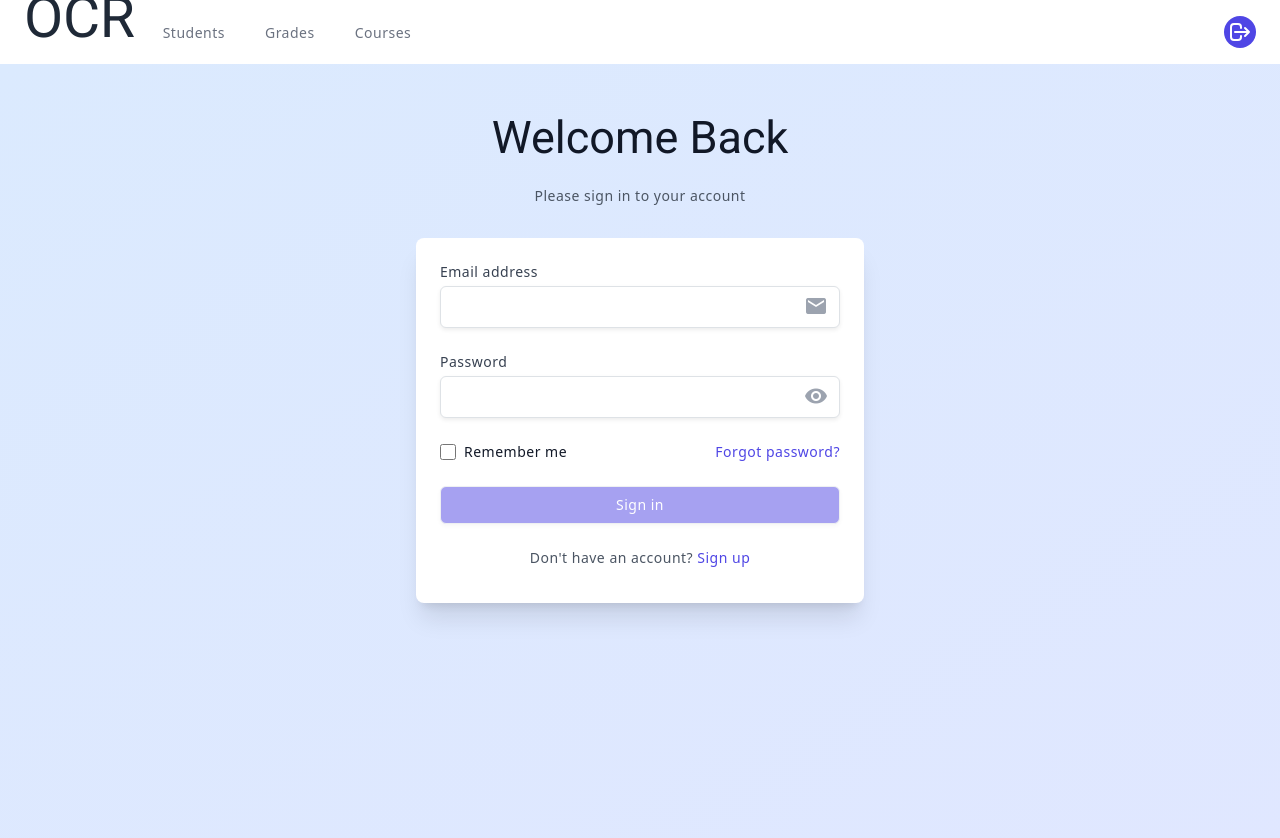
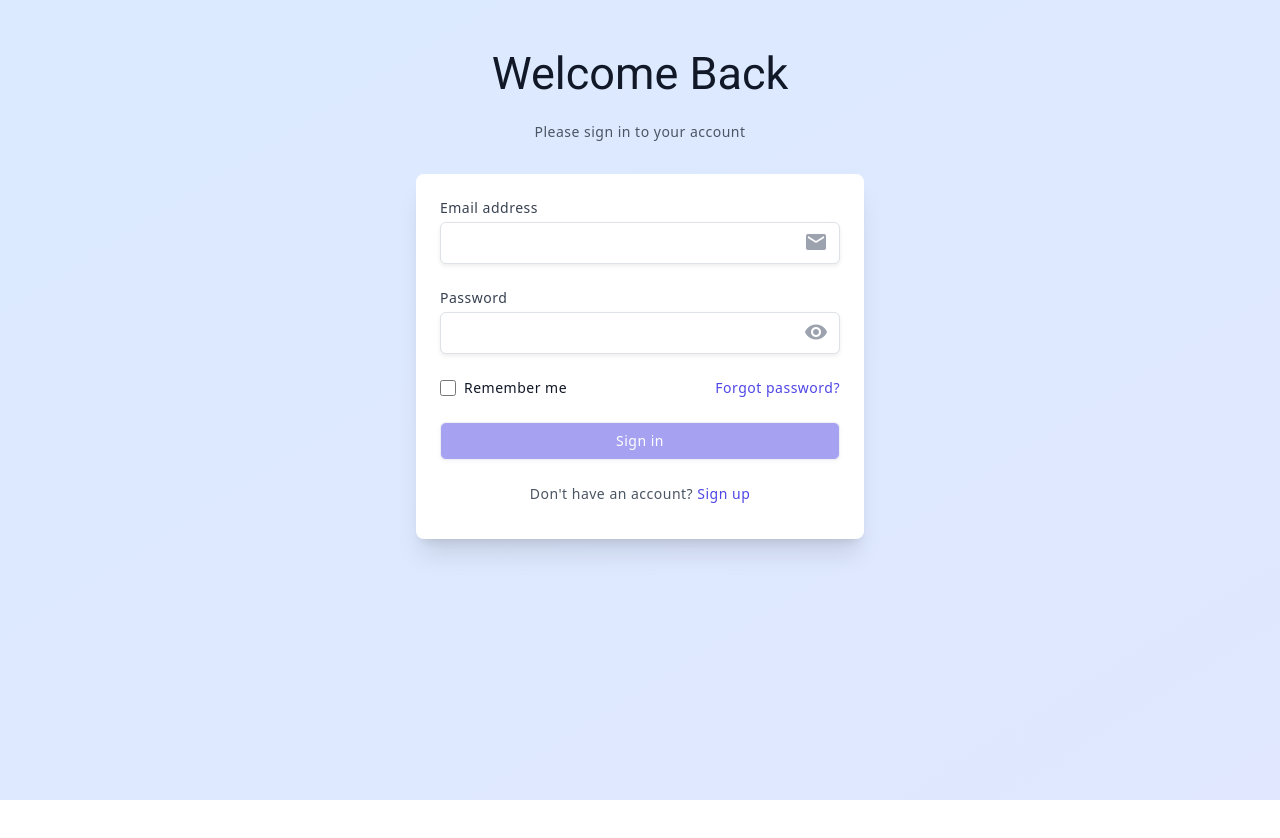
Before and after one commit to devyassin/student-management-front-v3, an Angular app: page /login in a window 1280 px wide. Shown: the top 838 px of the page. After the commit the page ends 800 px from the top, so only its background shows below. Built offline with nearby package versions, Linux system fonts and the light colour scheme.

Commit message:
cli migration

```diff
--- a/package.json
+++ b/package.json
@@ -20,6 +20,7 @@
     "@angular/platform-browser": "^19.2.2",
     "@angular/platform-browser-dynamic": "^19.2.2",
     "@angular/router": "^19.2.2",
+    "@fortawesome/fontawesome-free": "^6.7.2",
     "@ng-bootstrap/ng-bootstrap": "^18.0.0",
     "bootstrap": "^5.3.3",
     "ngx-toastr": "^19.0.0",
@@ -29,8 +30,8 @@
     "zone.js": "~0.15.0"
   },
   "devDependencies": {
-    "@angular-devkit/build-angular": "^18.2.9",
-    "@angular/cli": "^18.2.9",
+    "@angular-devkit/build-angular": "^19.2.3",
+    "@angular/cli": "^19.2.3",
     "@angular/compiler-cli": "^19.2.2",
     "@types/jasmine": "~5.1.0",
     "autoprefixer": "^10.4.21",
--- a/src/app/app.component.html
+++ b/src/app/app.component.html
@@ -1,2 +1,4 @@
+@if (showNavbar) {
 <app-navbar></app-navbar>
+}
 <router-outlet></router-outlet>
--- a/src/app/components/ui/navbar/navbar.component.html
+++ b/src/app/components/ui/navbar/navbar.component.html
@@ -3,7 +3,8 @@
     <div class="flex justify-between h-16">
       <div class="flex">
         <div class="flex-shrink-0 flex items-center">
-          <h1 class="text-xl font-bold text-gray-800">OCR</h1>
+          <i class="fas fa-graduation-cap text-3xl text-gray-800">STD</i>
+
         </div>
         <div class="hidden sm:ml-6 sm:flex sm:space-x-8">
           <a
```
Also changed, not shown: 1 other file (tests, documents, lock files or other folders).
